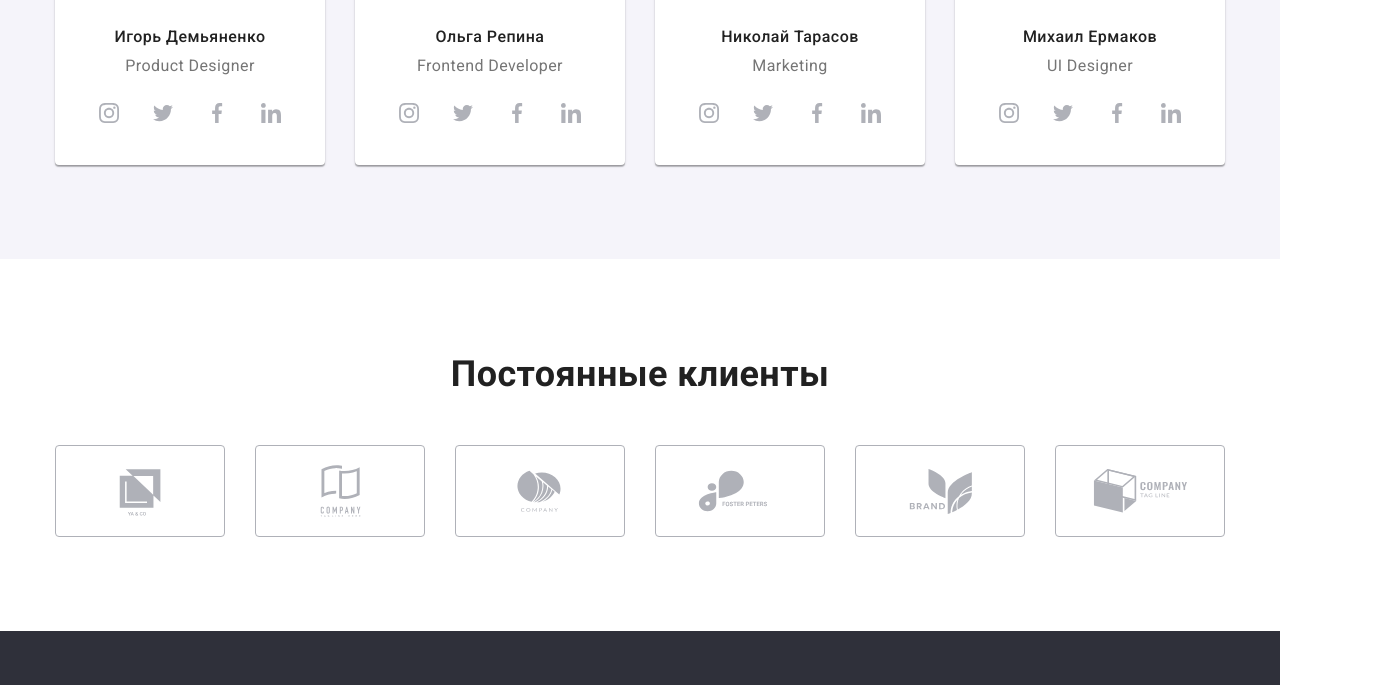
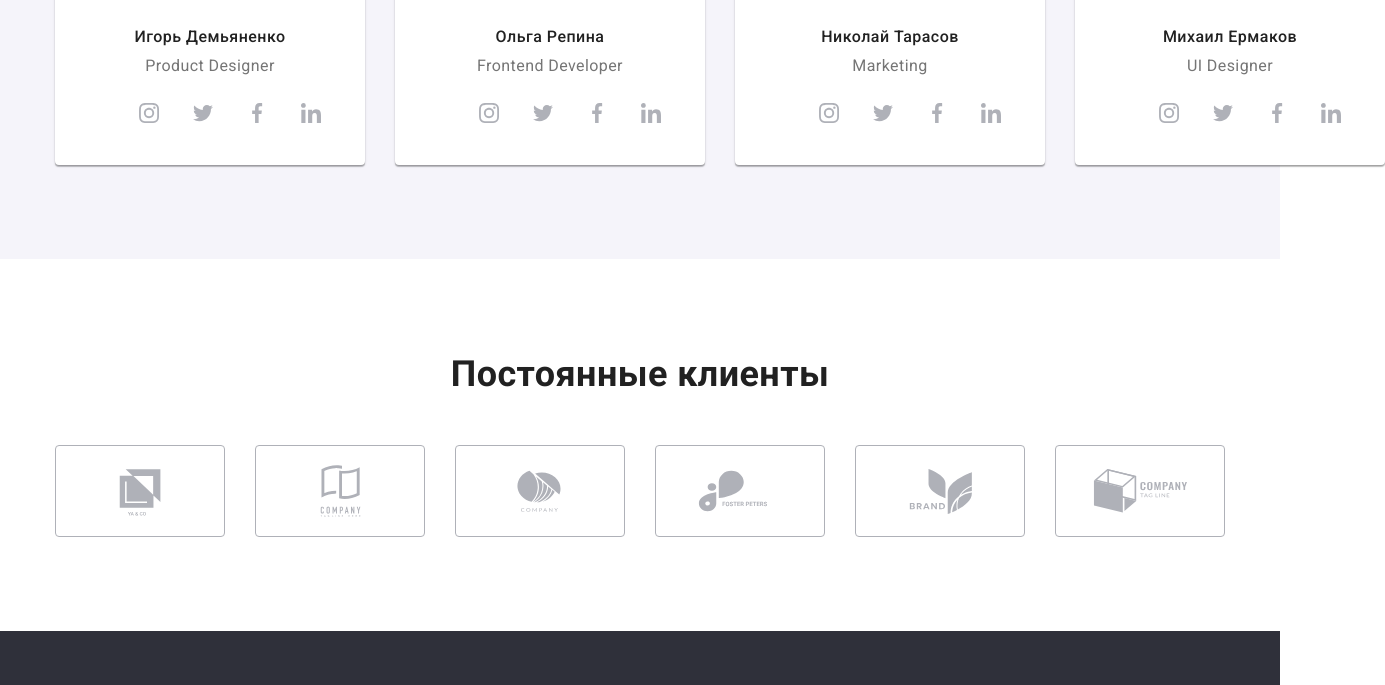
Before and after one commit to Vladyanov/goit-markup-hw-04, a plain HTML site: page index.html in a window 1280 px wide. Shown: the part 2049-2734 px from the top of the page, 1385 px wide, since content can reach past the window. Drawn offline with nearby package versions, Linux system fonts and the light colour scheme.

Commit message:
Update styles.css

```diff
--- a/css/styles.css
+++ b/css/styles.css
@@ -52,15 +52,6 @@ img {
     max-width: 100%;
     height: auto;
 }
-
-ol, ul {
-    margin: 0;
-    padding: 0;
-}
-
-/* svg {
-    display: block;
-} */
 
 .visually-hidden {
     position: absolute;
```
